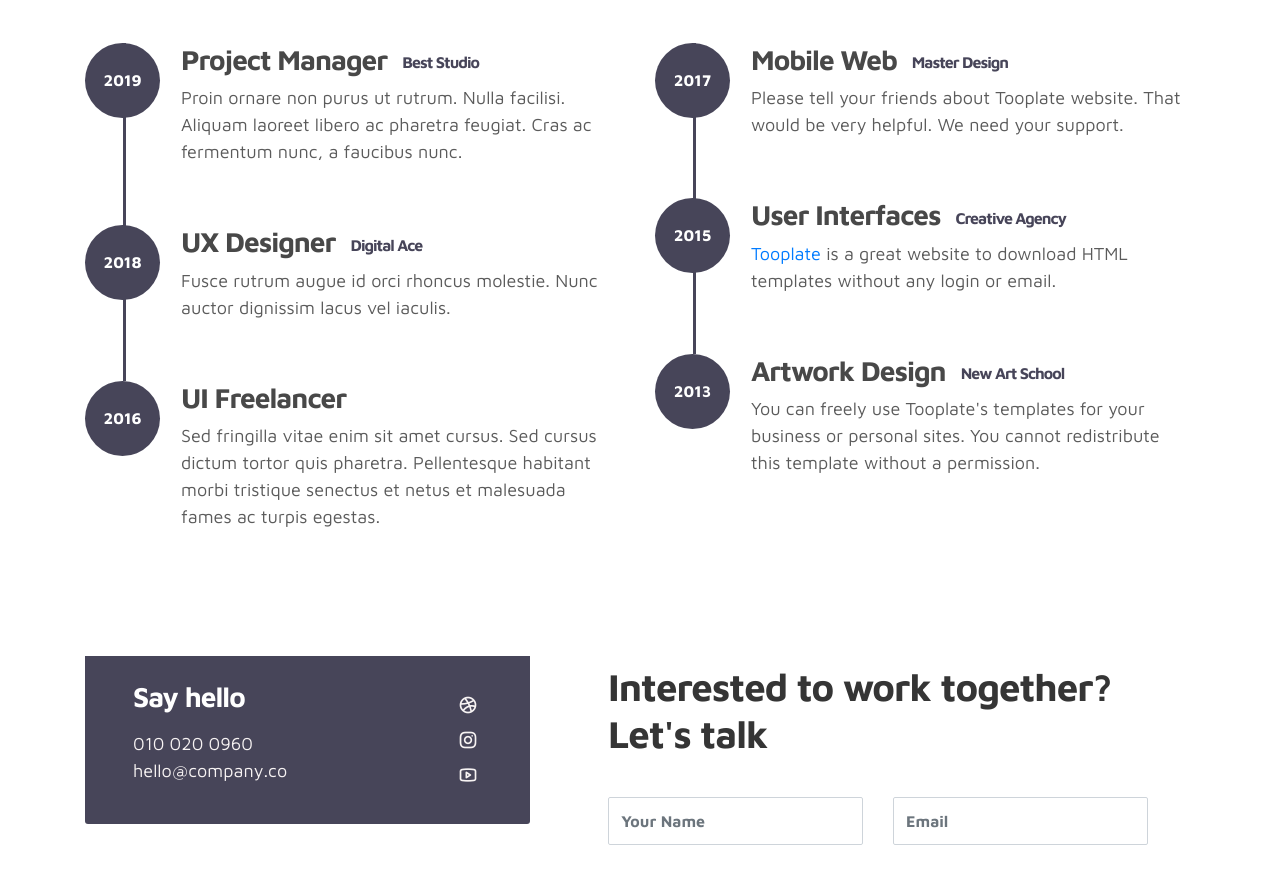
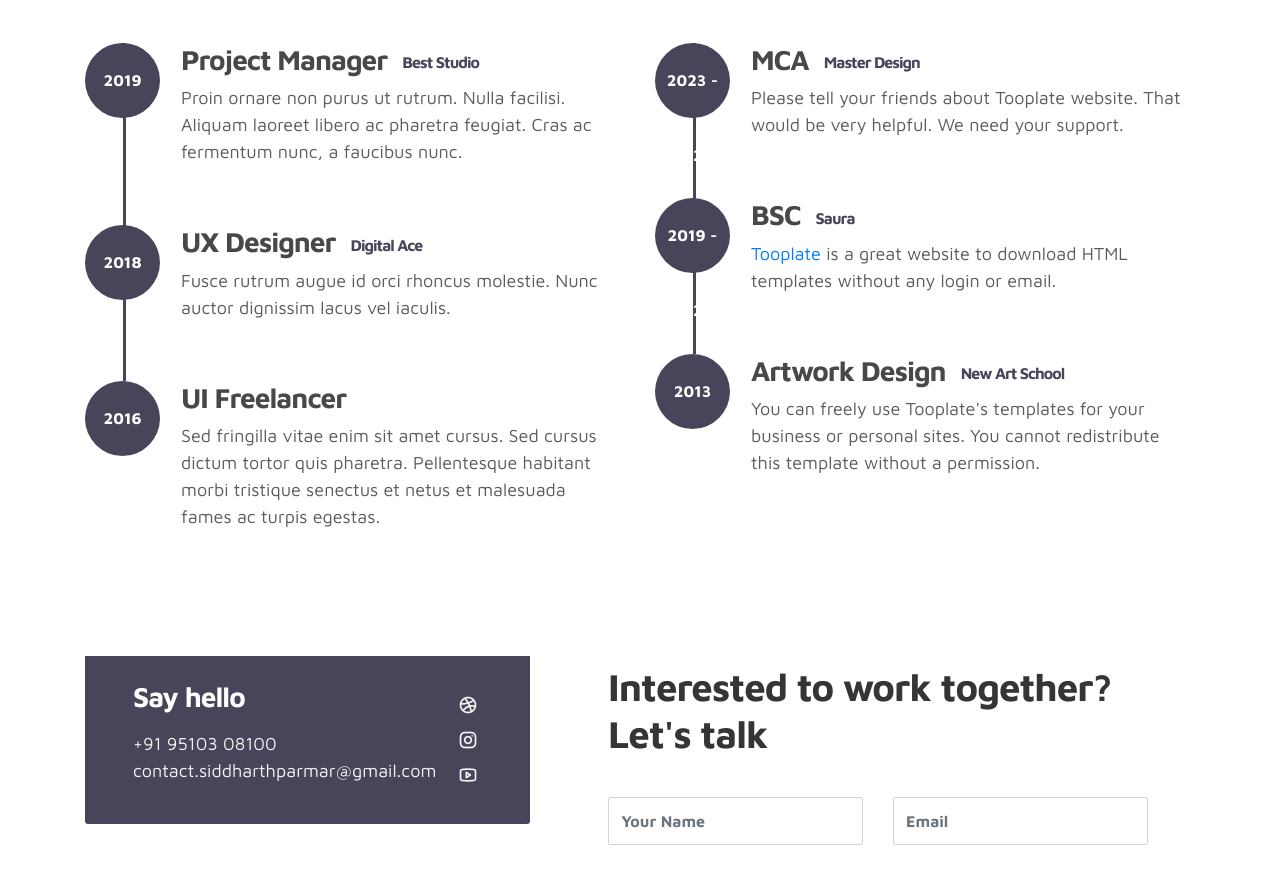
Before and after one commit to siidddz/siidddz.github.io, a plain HTML site: page index.html in a window 1280 px wide. Shown: the part 743-1617 px from the top of the page. Drawn offline with Linux system fonts and the light colour scheme.

Commit message:
Change Index.html

```diff
--- a/index.html
+++ b/index.html
@@ -195,10 +195,10 @@
           <div class="timeline">
             <div class="timeline-wrapper">
               <div class="timeline-yr">
-                <span>2017</span>
+                <span>2023 - 2025</span>
               </div>
               <div class="timeline-info">
-                <h3><span>Mobile Web</span><small>Master Design</small></h3>
+                <h3><span>MCA</span><small>Master Design</small></h3>
                 <p>Please tell your friends about Tooplate website. That would be very helpful. We need your support.
                 </p>
               </div>
@@ -206,10 +206,10 @@
 
             <div class="timeline-wrapper">
               <div class="timeline-yr">
-                <span>2015</span>
+                <span>2019 - 2022</span>
               </div>
               <div class="timeline-info">
-                <h3><span>User Interfaces</span><small>Creative Agency</small></h3>
+                <h3><span>BSC</span><small>Saura</small></h3>
                 <p><a rel="nofollow" href="https://www.facebook.com/tooplate">Tooplate</a> is a great website to
                   download HTML templates without any login or email.</p>
               </div>
@@ -244,8 +244,8 @@
           <div class="contact-info d-flex justify-content-between align-items-center py-4 px-lg-5">
             <div class="contact-info-item">
               <h3 class="mb-3 text-white">Say hello</h3>
-              <p class="footer-text mb-0">010 020 0960</p>
-              <p><a href="mailto:hello@company.co">hello@company.co</a></p>
+              <p class="footer-text mb-0">+91 95103 08100</p>
+              <p><a href="mailto:hello@company.co">contact.siddharthparmar@gmail.com</a></p>
             </div>
 
             <ul class="social-links">
```
